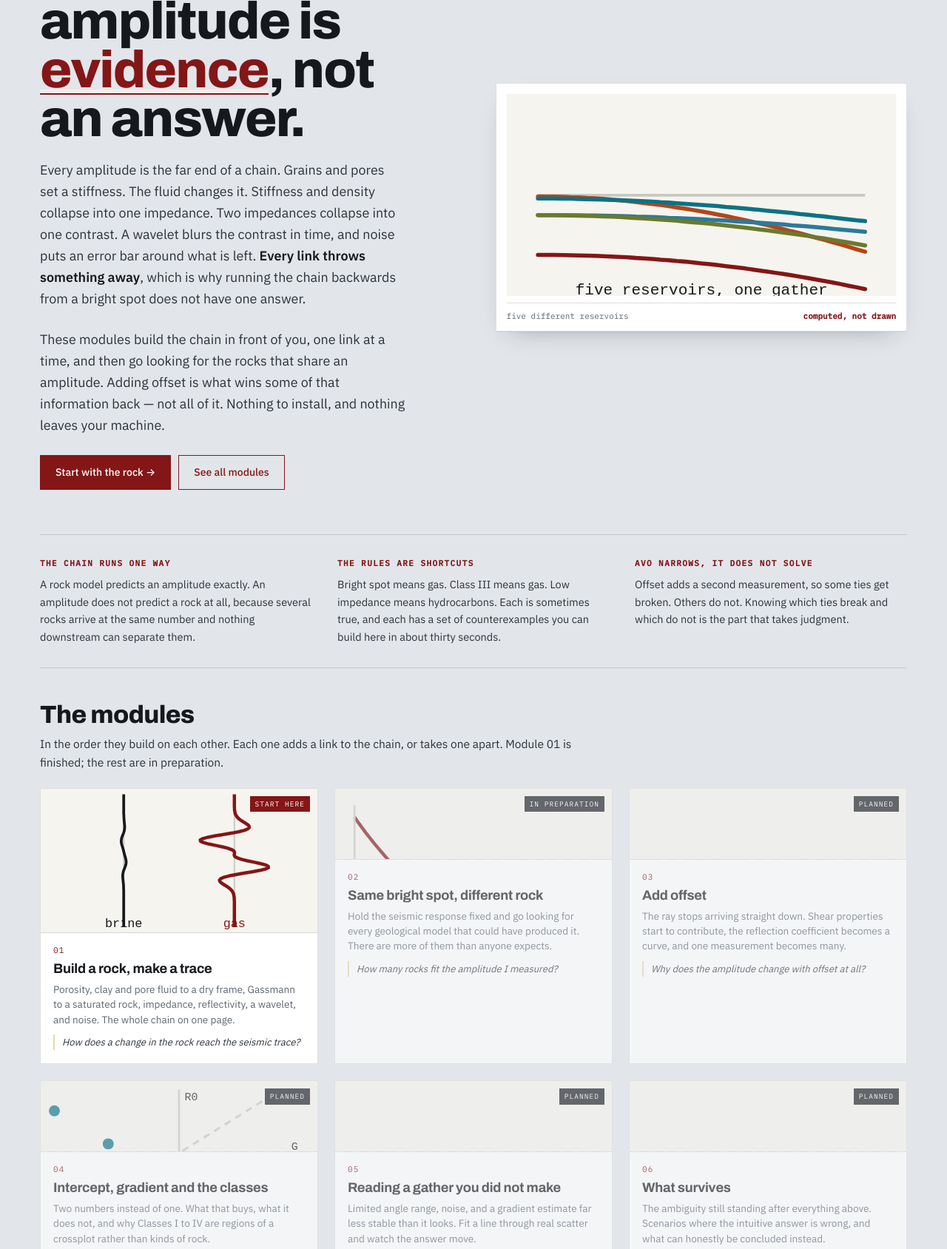
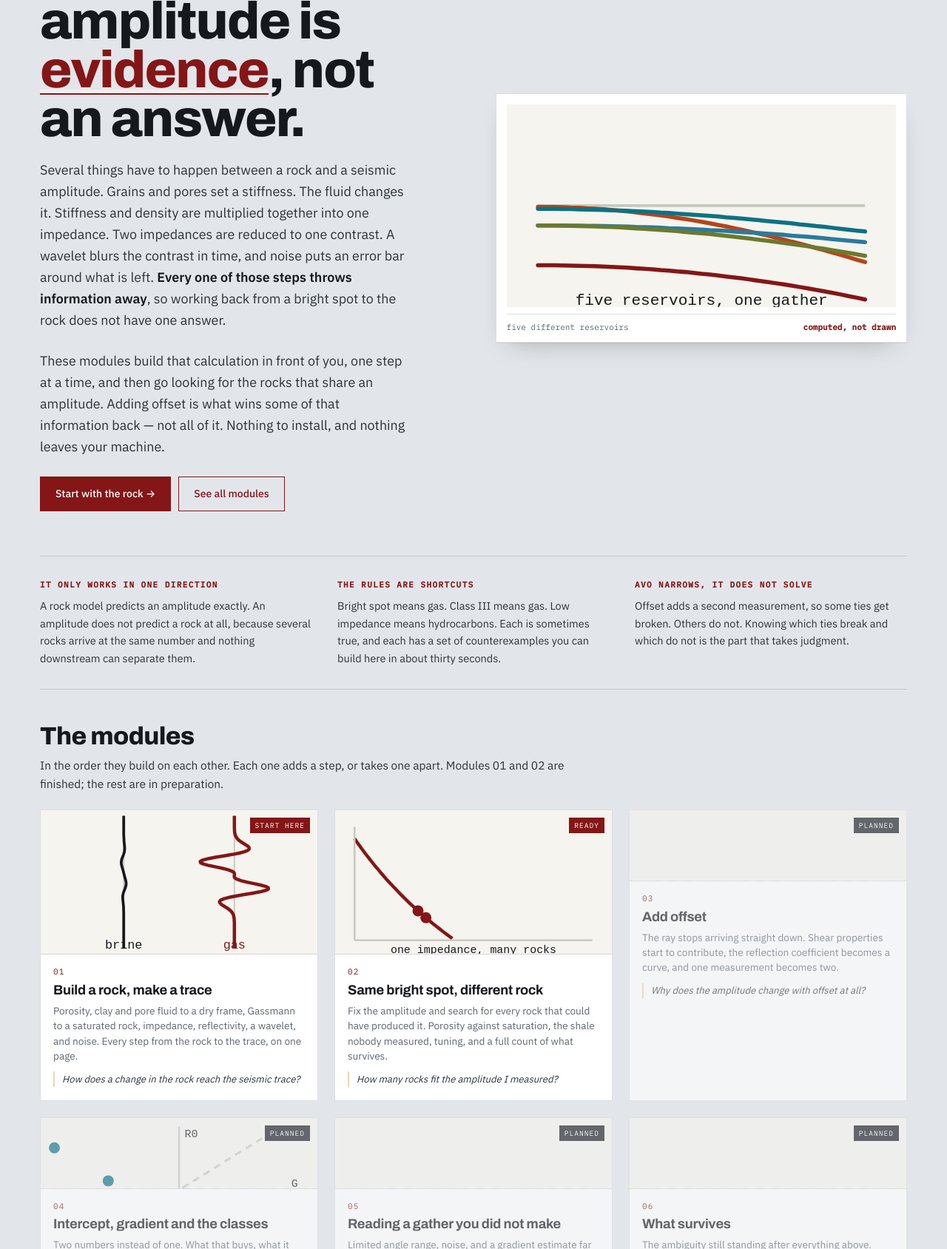
Before and after one commit to hbedle-subsurface/avo-basics, a plain HTML site: page index.html in a window 1280 px wide. Shown: the part 189-1877 px from the top of the page at 74% size. Drawn offline with Linux system fonts and the light colour scheme.

Commit message:
Update index.html

```diff
--- a/index.html
+++ b/index.html
@@ -28,13 +28,13 @@
     <div class="hero-copy">
       <p class="eyebrow">AASPI &nbsp;·&nbsp; University of Oklahoma</p>
       <h1 class="title">A seismic amplitude is <em>evidence</em>, not an answer.</h1>
-      <p class="lede">Every amplitude is the far end of a chain. Grains and pores set a stiffness. The
-        fluid changes it. Stiffness and density collapse into one impedance. Two impedances collapse into
-        one contrast. A wavelet blurs the contrast in time, and noise puts an error bar around what is
-        left. <strong>Every link throws something away</strong>, which is why running the chain backwards
-        from a bright spot does not have one answer.</p>
-      <p class="lede">These modules build the chain in front of you, one link at a time, and then go
-        looking for the rocks that share an amplitude. Adding offset is what wins some of that information
+      <p class="lede">Several things have to happen between a rock and a seismic amplitude. Grains and pores
+        set a stiffness. The fluid changes it. Stiffness and density are multiplied together into one
+        impedance. Two impedances are reduced to one contrast. A wavelet blurs the contrast in time, and
+        noise puts an error bar around what is left. <strong>Every one of those steps throws information
+        away</strong>, so working back from a bright spot to the rock does not have one answer.</p>
+      <p class="lede">These modules build that calculation in front of you, one step at a time, and then
+        go looking for the rocks that share an amplitude. Adding offset is what wins some of that information
         back — not all of it. Nothing to install, and nothing leaves your machine.</p>
       <div class="hero-cta">
         <a class="btn" href="modules/rock-to-trace.html">Start with the rock →</a>
@@ -50,7 +50,7 @@
   <section class="primer">
    <div class="primer-grid">
     <div>
-      <h3>The chain runs one way</h3>
+      <h3>It only works in one direction</h3>
       <p>A rock model predicts an amplitude exactly. An amplitude does not predict a rock at all, because
         several rocks arrive at the same number and nothing downstream can separate them.</p>
     </div>
@@ -70,8 +70,8 @@
   <section id="modules" class="modules">
     <div class="sec-head">
       <h2>The modules</h2>
-      <p>In the order they build on each other. Each one adds a link to the chain, or takes one apart.
-        Module 01 is finished; the rest are in preparation.</p>
+      <p>In the order they build on each other. Each one adds a step, or takes one apart.
+        Modules 01 and 02 are finished; the rest are in preparation.</p>
     </div>
 
     <div class="card-grid">
@@ -81,21 +81,21 @@
         <div class="card-body">
           <div class="card-no">01</div>
           <h3>Build a rock, make a trace</h3>
-          <p>Porosity, clay and pore fluid to a dry frame, Gassmann to a saturated rock, impedance, reflectivity, a wavelet, and noise. The whole chain on one page.</p>
+          <p>Porosity, clay and pore fluid to a dry frame, Gassmann to a saturated rock, impedance, reflectivity, a wavelet, and noise. Every step from the rock to the trace, on one page.</p>
           <div class="q">How does a change in the rock reach the seismic trace?</div>
         </div>
         <span class="flag next">Start here</span>
       </a>
 
-      <a class="card planned" href="#">
+      <a class="card" href="modules/same-amplitude.html">
         <div class="thumb"><svg viewBox="0 0 200 104" xmlns="http://www.w3.org/2000/svg" aria-hidden="true" preserveAspectRatio="xMidYMid meet"><rect width="200" height="104" fill="#F6F4EE"/><path d="M14 20.5 L15.9 23.3 L17.8 25.9 L19.7 28.5 L21.6 31.1 L23.6 33.6 L25.5 36 L27.4 38.4 L29.3 40.8 L31.2 43 L33.1 45.3 L35 47.5 L36.9 49.7 L38.8 51.8 L40.8 53.9 L42.7 55.9 L44.6 57.9 L46.5 59.9 L48.4 61.8 L50.3 63.7 L52.2 65.6 L54.1 67.4 L56 69.2 L58 71 L59.9 72.7 L61.8 74.4 L63.7 76.1 L65.6 77.7 L67.5 79.3 L69.4 80.9 L71.3 82.5 L73.2 84 L75.2 85.5 L77.1 87 L79 88.5 L80.9 89.9 L82.8 91.3 L84.7 92.7" fill="none" stroke="#841617" stroke-width="2.4"/><circle cx="59.9" cy="72.7" r="4" fill="#841617"/><circle cx="65.6" cy="77.7" r="4" fill="#841617"/><line x1="14" y1="94" x2="186" y2="94" stroke="#C7C9C0" stroke-width="1.4"/><line x1="14" y1="12" x2="14" y2="94" stroke="#C7C9C0" stroke-width="1.4"/><text x="100" y="103" font-family="monospace" font-size="8" fill="#16191C" text-anchor="middle">one impedance, many rocks</text></svg></div>
         <div class="card-body">
           <div class="card-no">02</div>
           <h3>Same bright spot, different rock</h3>
-          <p>Hold the seismic response fixed and go looking for every geological model that could have produced it. There are more of them than anyone expects.</p>
+          <p>Fix the amplitude and search for every rock that could have produced it. Porosity against saturation, the shale nobody measured, tuning, and a full count of what survives.</p>
           <div class="q">How many rocks fit the amplitude I measured?</div>
         </div>
-        <span class="flag">In preparation</span>
+        <span class="flag next">Ready</span>
       </a>
 
       <a class="card planned" href="#">
@@ -103,7 +103,7 @@
         <div class="card-body">
           <div class="card-no">03</div>
           <h3>Add offset</h3>
-          <p>The ray stops arriving straight down. Shear properties start to contribute, the reflection coefficient becomes a curve, and one measurement becomes many.</p>
+          <p>The ray stops arriving straight down. Shear properties start to contribute, the reflection coefficient becomes a curve, and one measurement becomes two.</p>
           <div class="q">Why does the amplitude change with offset at all?</div>
         </div>
         <span class="flag">Planned</span>
```
